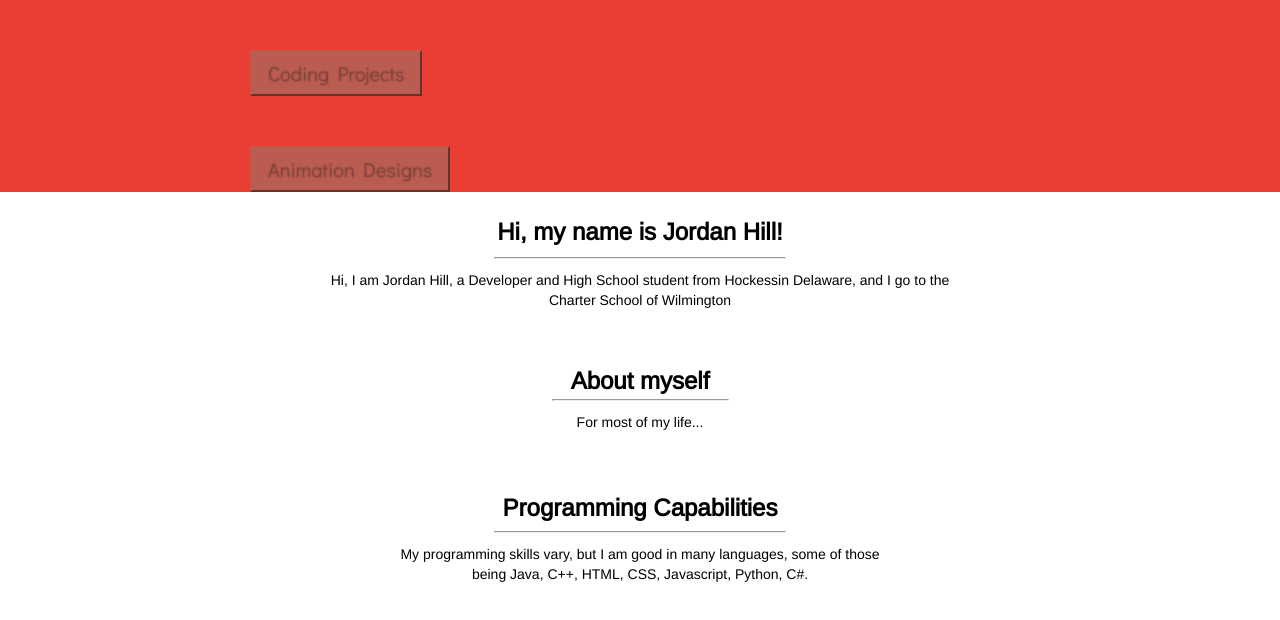
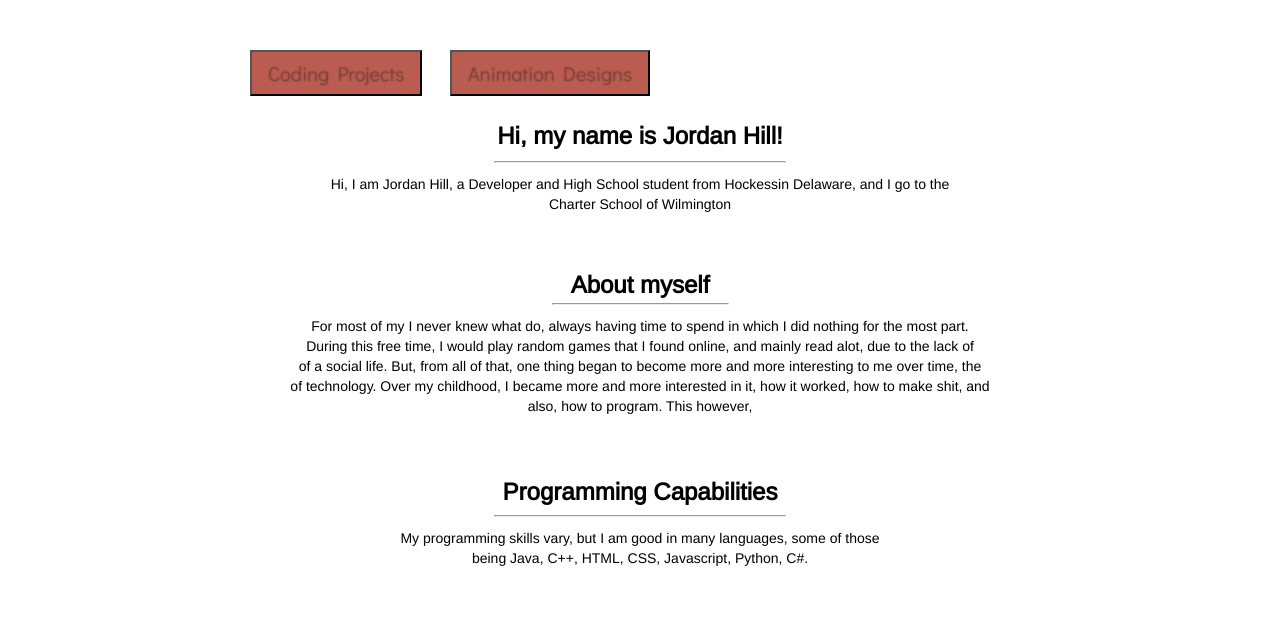
Before and after one commit to coderguy1777/10MinutesWebsite, a plain HTML site: page MainSiteFiles/MainWebFiles/MainHTMLFile.html in a window 1280 px wide. Drawn offline with nearby package versions, Linux system fonts and the light colour scheme.

Commit message:
Add files via upload

```diff
--- /dev/null
+++ b/MainSiteFiles/MainWebFiles/CodingProjects.css
@@ -0,0 +1,5 @@
+body {
+    background-color: #490b6e;
+    font-family: Dingbats, serif;
+    -webkit-text-fill-color: #17146e;
+}
--- a/MainSiteFiles/MainWebFiles/MainHTMLFile.html
+++ b/MainSiteFiles/MainWebFiles/MainHTMLFile.html
@@ -7,30 +7,32 @@
     <link rel="stylesheet" type="text/css" href="//fonts.googleapis.com/css?family=Didact Gothic"/>
     <title>Test website title</title>
 </head>
-<div class="container2">
     <button class="button">Coding Projects</button>
-    <button class="button">Animation Designs</button>
-</div>
+    <button class="button2">Animation Designs</button>
 <body>
 <div class = container1>
     <h1>Hi, my name is Jordan Hill!</h1>
 </div>
 <hr>
 <br>
-<p>Hi, I am Jordan Hill, a Developer and High School student from Hockessin Delaware, and I go to the<br>Charter School of Wilmington</p>
+    <p>Hi, I am Jordan Hill, a Developer and High School student from Hockessin Delaware, and I go to the<br>Charter School of Wilmington</p>
 <br>
 <br>
 <br>
 <h2>About myself</h2>
 <hr class="hr2">
 <br>
-<p>For most of my life...</p>
+    <p>For most of my I never knew what do, always having time to spend in which I did nothing for the most part. <br>
+     During this free time, I would play random games that I found online, and mainly read alot, due to the lack of<br> of
+     a social life. But, from all of that, one thing began to become more and more interesting to me over time, the<br>
+     of technology. Over my childhood, I became more and more interested in it, how it worked, how to make shit, and<br>
+     also, how to program. This however, </p>
 <br>
 <br>
 <br>
 <h3>Programming Capabilities</h3>
 <hr>
 <br>
-<p>My programming skills vary, but I am good in many languages, some of those <br> being Java, C++, HTML, CSS, Javascript, Python, C#.</p>
+    <p>My programming skills vary, but I am good in many languages, some of those <br> being Java, C++, HTML, CSS, Javascript, Python, C#.</p>
 </body>
 </html>
--- a/MainSiteFiles/MainWebFiles/SiteStyleSheet.css
+++ b/MainSiteFiles/MainWebFiles/SiteStyleSheet.css
@@ -101,15 +101,7 @@ div.container1 {
 div.container1 p {
     margin: 0
 }
-div container2 {
-    height: 40em;
-    display: flex;
-    align-items: center;
-    justify-content: center
-}
-div container2 p3 {
-    margin: 0
-}
+
 hr {
     margin-top: -15px;
     align-self: center;
@@ -130,7 +122,6 @@ hr {
 }
 .button {
     text-shadow: 0 0 2px rgba(0,0,0,.3);
-    border-color: #ba5c50;
     display: inline-block;
     margin-left: 250px;
     margin-right: 500px;
@@ -142,6 +133,7 @@ hr {
     font-size: 20px;
     align-content: center;
     max-height: 90px;
+    position: absolute;
     max-width: 900px;
 }
 
@@ -149,21 +141,21 @@ hr {
     margin: 0;
     background-color: #EA3D33;
     width: 100%;
-    display: block;
+    display: flex;
     flex-grow: 1;
 }
 
 .button2 {
     text-shadow: 0 0 2px rgba(0,0,0,.3);
-    margin-left: -250px;
-    margin-right: -200px;
+    margin-left: 450px;
+    margin-right: -600px;
+    margin-top: 50px;
     background-color: #ba5c50;
     -webkit-text-fill-color: #3333;
     padding: 8px 16px;;
-    margin-top: -20px;
     font-family: Didact Gothic, serif;
     font-size: 20px;
-    max-height: 90px;
-    max-width: 900px;
+    max-height: 100px;
+    max-width: 2000px;
     position: relative;
 }
```
Also changed, not shown: MainSiteFiles/MainWebFiles/AnimationProjects.html (added, +10 -0 lines), MainSiteFiles/MainWebFiles/CodingProjectsArea.html (+2 -2 lines).
